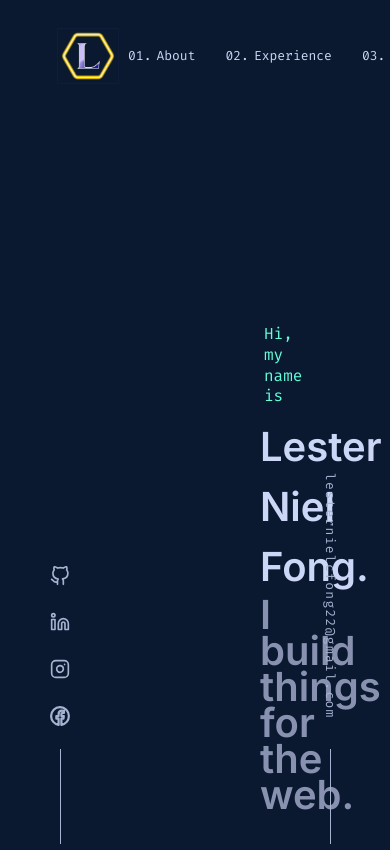
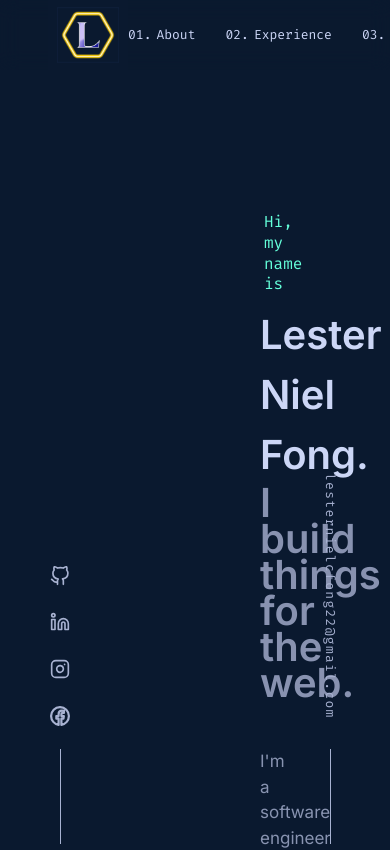
Before and after one commit to Lester-Fong/portfolio.v2, a Vue app: page / in a window 390 px wide. Shown: the top 850 px of the page. Built offline with nearby package versions, Linux system fonts and the light colour scheme; a web font is replaced by a local one.

Commit message:
style: enhance header and footer styles with responsive design and animations

```diff
--- a/src/scss/base.scss
+++ b/src/scss/base.scss
@@ -40,11 +40,47 @@ svg {
 
 main {
     width: 100%;
-    padding: 3rem 15rem; // 105px 225px
+    padding: 3rem 15rem 0; // 105px 225px
 
     @media (max-width: 768px) {
         padding: 7rem 10rem; // 105px 150px
     }
+}
+
+header {
+    display: flex;
+    -webkit-box-pack: justify;
+    justify-content: space-between;
+    -webkit-box-align: center;
+    align-items: center;
+    position: fixed;
+    top: 0px;
+    z-index: 11;
+    padding: 100px 50px;
+    width: 100%;
+    height: vars.$nav-height;
+    background-color: rgba(10, 25, 47, 0.85);
+    backdrop-filter: blur(10px);
+    transition: vars.$transition;
+    filter: none !important;
+    pointer-events: auto !important;
+    user-select: auto !important;
+
+    @media(prefers-reduced-motion: no-preference) {
+        height: vars.$nav-scroll-height;
+        transform: translateY(0px);
+        background-color: rgba(10, 25, 47, 0.8);
+        box-shadow: 0 10px 30px -10px vars.$navy-shadow;
+    }
+}
+
+.hidden {
+    top: -100px;
+    /* Adjust this value based on your header height */
+}
+
+.box-shadow-none {
+    box-shadow: none !important;
 }
 
 section {
@@ -894,6 +930,98 @@ h6 {
             }
         }
     }
+
+    &-contact {
+        visibility: visible;
+        opacity: 1;
+        transform: matrix3d(1, 0, 0, 0, 0, 1, 0, 0, 0, 0, 1, 0, 0, 0, 0, 1);
+        transition: all, opacity 0.5s cubic-bezier(0.645, 0.045, 0.355, 1) 0.2s, transform 0.5s cubic-bezier(0.645, 0.045, 0.355, 1) 0.2s;
+        max-width: 600px;
+        margin: 0px auto 100px;
+        text-align: center;
+        padding: 100px 0px;
+
+        >h2 {
+            display: block;
+            margin-bottom: 20px;
+            color: vars.$green;
+            font-family: vars.$font-mono;
+            font-size: vars.$fz-md;
+            font-weight: 400;
+            text-align: center;
+
+            -webkit-box-align: center;
+            align-items: center;
+            position: relative;
+            margin: 10px 0px 40px;
+            width: 100%;
+            white-space: nowrap;
+
+            &::before {
+                position: relative;
+                bottom: 0px;
+                counter-increment: section 4;
+                content: "0" counter(section) ".";
+                margin-right: 10px;
+                color: vars.$green;
+                font-family: vars.$font-mono;
+                font-size: clamp(vars.$fz-md, 3vw, vars.$fz-xl);
+                font-weight: 500;
+            }
+        }
+
+        &-title {
+            margin: 0px 0px 20px;
+            font-weight: 600;
+            color: vars.$lightest-slate;
+            line-height: 1.1;
+            font-size: clamp(40px, 5vw, 50px);
+            font-family: vars.$font-sans;
+        }
+
+        >p {
+            font-size: vars.$fz-lg;
+            line-height: 1.65;
+        }
+
+        span {
+            color: vars.$green;
+            font-weight: 600;
+            opacity: .65;
+            transition: vars.$transition;
+
+            &:hover {
+                color: vars.$green;
+                opacity: 1;
+                outline: 0px;
+            }
+        }
+    }
+}
+
+.footer {
+    display: flex;
+    -webkit-box-pack: center;
+    justify-content: center;
+    -webkit-box-align: center;
+    align-items: center;
+    flex-direction: column;
+    height: auto;
+    min-height: 70px;
+    padding: 15px;
+    text-align: center;
+
+    >a {
+        display: inline-block;
+        text-decoration: none;
+        text-decoration-skip-ink: auto;
+        color: vars.$green;
+        position: relative;
+        transition: vars.$transition;
+        font-family: vars.$font-mono;
+        font-size: vars.$fz-xxs;
+        line-height: 1.7;
+    }
 }
 
 
```
